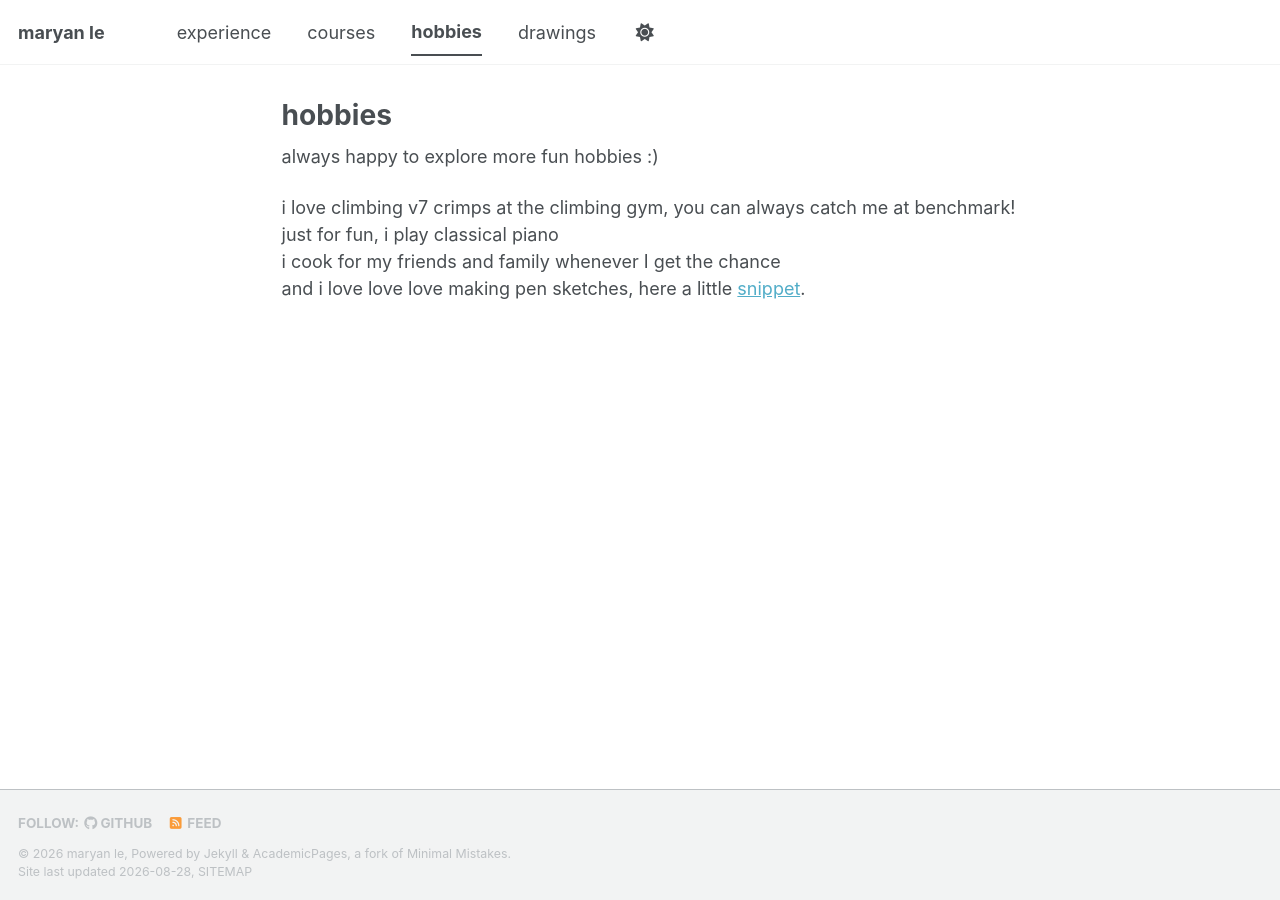
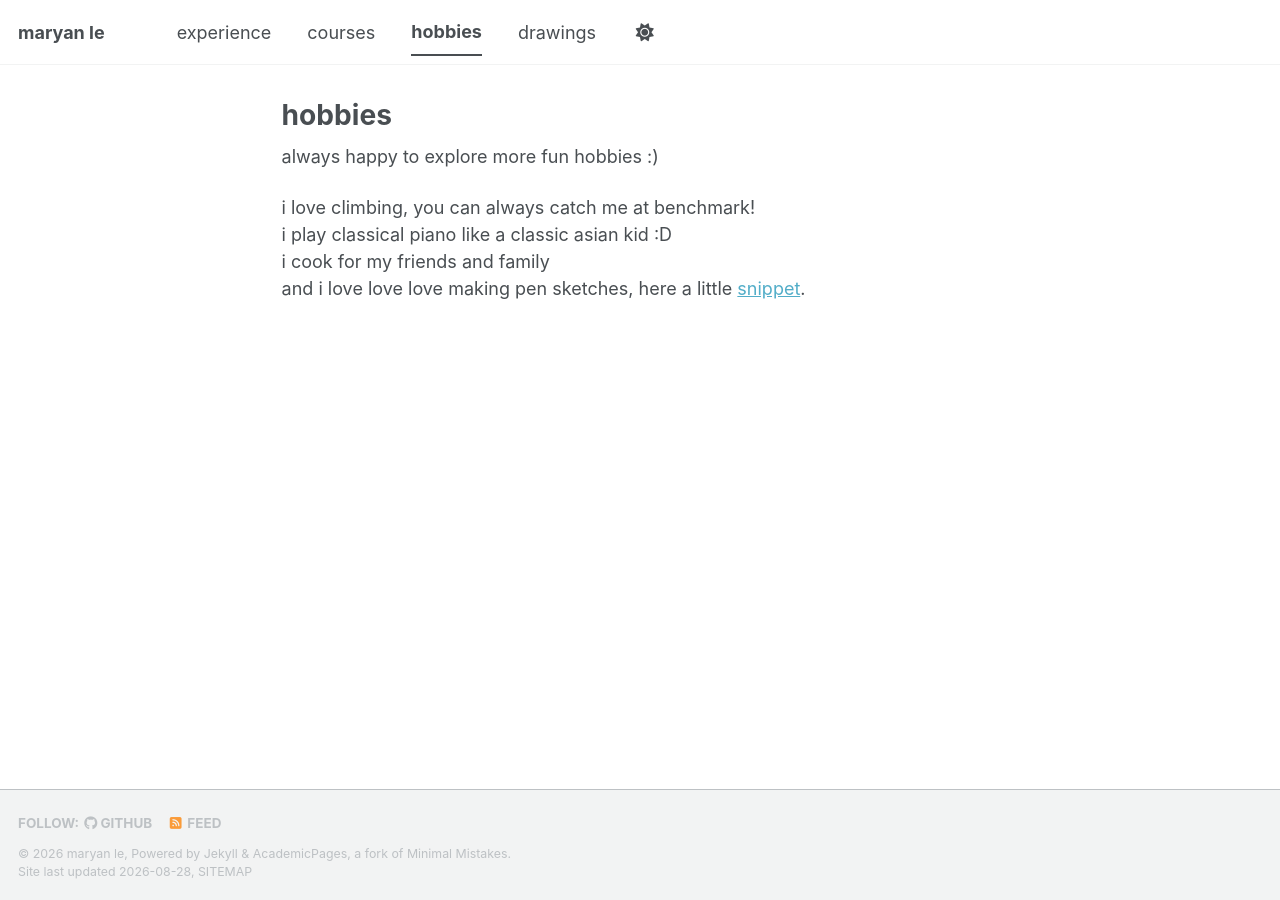
Before and after one commit to lemaryan/lemaryan.github.io, a Jekyll site: the page built from _pages/hobbies.html, in a window 1280 px wide. Built offline with Jekyll 4.4.1, drawn with Linux system fonts in a browser that asks for light colours; a style sheet for code colours, icons or effects is not loaded.

Commit message:
Update hobbies.html

```diff
--- a/_pages/hobbies.html
+++ b/_pages/hobbies.html
@@ -9,8 +9,8 @@ always happy to explore more fun hobbies :)
 </p>
 
 <p>
-i love climbing v7 crimps at the climbing gym, you can always catch me at benchmark! <br>
-just for fun, i play classical piano <br>
-i cook for my friends and family whenever I get the chance  <br>
+i love climbing, you can always catch me at benchmark! <br>
+i play classical piano like a classic asian kid :D <br>
+i cook for my friends and family  <br>
 and i love love love making pen sketches, here a little <a href="/drawings/">snippet</a>.<br>
 </p>
```
